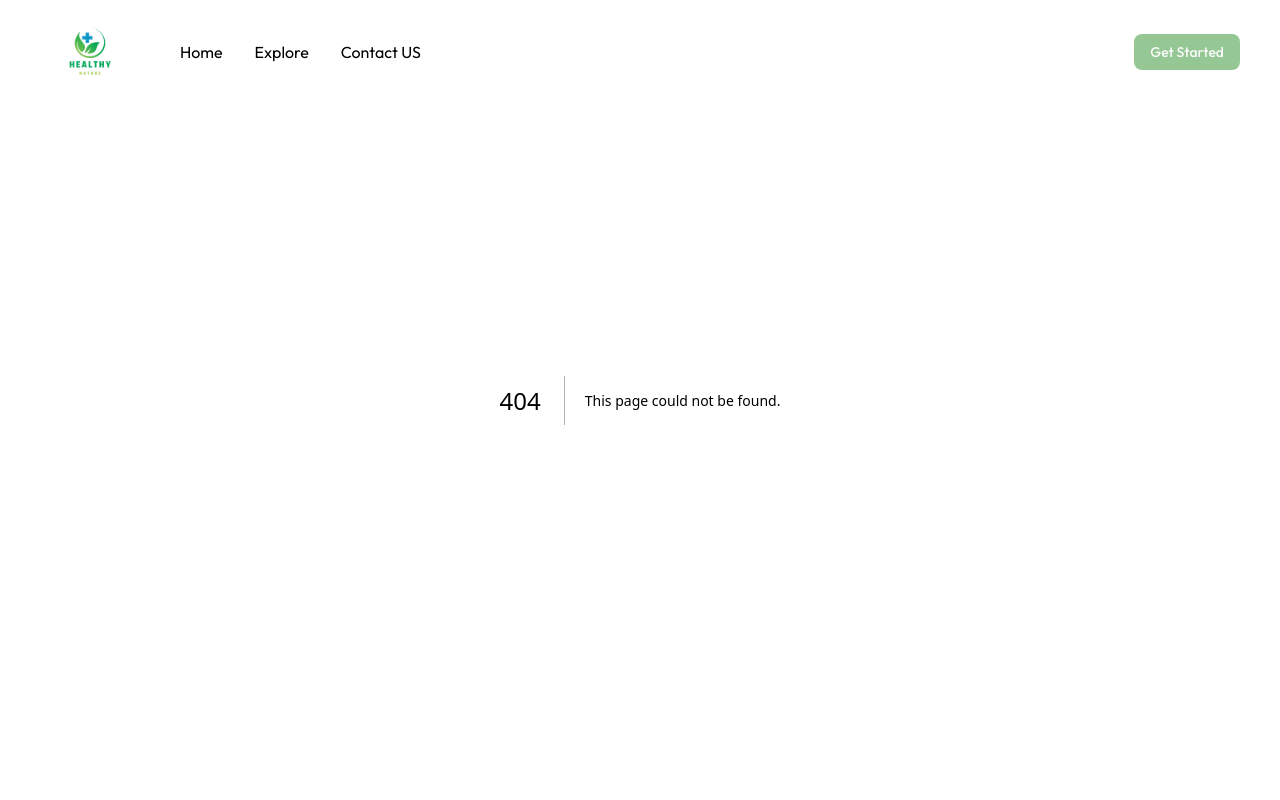
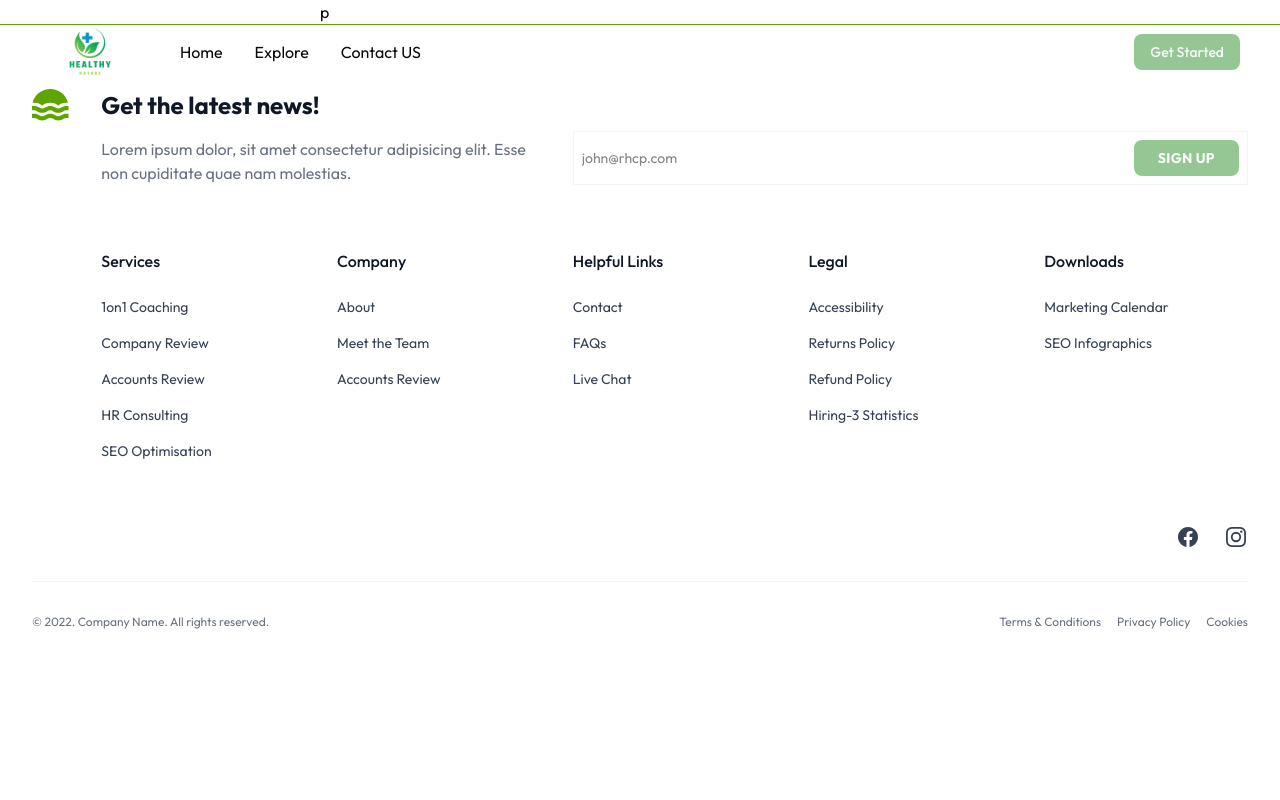
Before and after one commit to AyaHassan55/doctor-appointment, a Next.js app: page /search/1 in a window 1280 px wide. Before the commit this address had no page. Shown: the top 800 px of the page. Built offline with nearby package versions, Linux system fonts and the light colour scheme.

Commit message:
1st step to display doctors by category

```diff
--- /dev/null
+++ b/app/(routes)/search/[cname]/page.js
@@ -0,0 +1,11 @@
+"use client"
+import  { useEffect } from 'react'
+
+export default function search({params}) {
+    useEffect(() => {
+        console.log(params);
+    }, []);
+  return (
+    <div>p</div>
+  )
+}
--- /dev/null
+++ b/app/(routes)/search/layout.js
@@ -0,0 +1,17 @@
+import React from 'react'
+
+export default function layout({children}) {
+  return (
+    <div className='grid grid-cols-4'>
+
+        {/* categories */}
+        <div></div>
+
+
+        {/* children */}
+        <div className='col-span-3'>
+            {children}
+        </div>
+    </div>
+  )
+}
```
